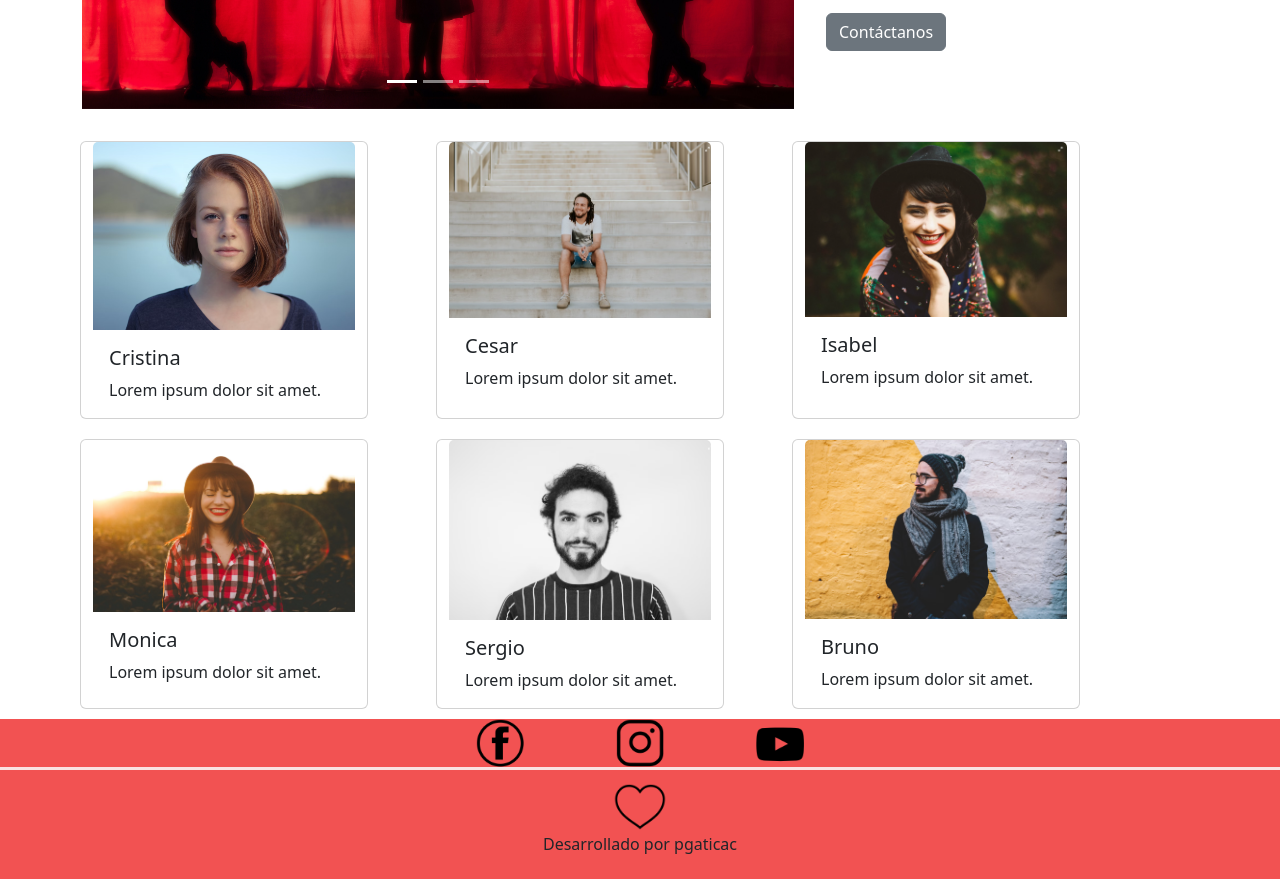
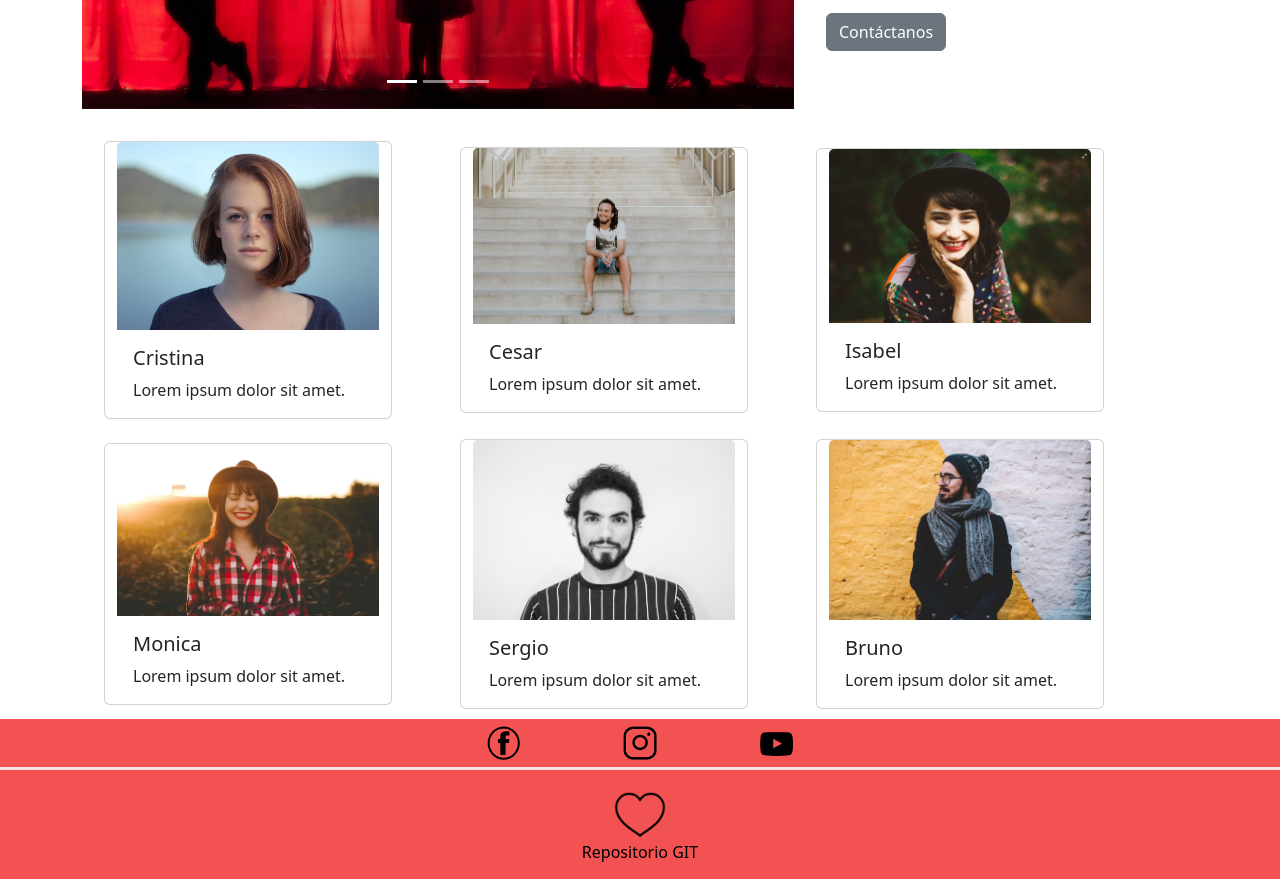
Before and after one commit to SalbornozD/CER1-AlbornozSebastian, a plain HTML site: page Certamen1/index.html in a window 1280 px wide. Shown: the part 422-1301 px from the top of the page. Drawn offline with nearby package versions, Linux system fonts and the light colour scheme.

Commit message:
Version final

```diff
--- a/Certamen1/css/style.css
+++ b/Certamen1/css/style.css
@@ -14,6 +14,12 @@
 
 .card{
     margin: 10px;
+}
+
+.centrar{
+    display: flex;
+    justify-content: center;
+    align-items: center;
 }
 
 footer{
@@ -34,13 +40,8 @@ footer{
     align-items: center;
 }
 
-#redes-sociales div{
+#redes-sociales img{
     height: 70%;
-}
-
-
-#redes-sociales img{
-    height: 100%;
 }
 
 #redes-sociales img:hover{
@@ -59,3 +60,8 @@ footer{
 #extra img{
     height: 50%;
 }
+
+a{
+    text-decoration: none;
+    color: black;
+}
--- a/Certamen1/index.html
+++ b/Certamen1/index.html
@@ -85,7 +85,7 @@
     </section>
     <section id="galeria" class="row">
 
-      <div class="row col-md-6 col-lg-4">
+      <div class="row col-md-6 col-lg-4 centrar">
         <div class="card" style="width: 18rem;">
           <img src="img/Cristina.png" class="card-img-top" alt="Cristina">
           <div class="card-body">
@@ -95,7 +95,7 @@
         </div>
       </div>
 
-      <div class="row col-md-6 col-lg-4">
+      <div class="row col-md-6 col-lg-4 centrar">
         <div class="card" style="width: 18rem;">
           <img src="img/Cesar.png" class="card-img-top" alt="Cesar">
           <div class="card-body">
@@ -105,7 +105,7 @@
         </div>
       </div>
 
-      <div class="row col-md-6 col-lg-4">
+      <div class="row col-md-6 col-lg-4 centrar">
         <div class="card" style="width: 18rem;">
           <img src="img/Isabel.png" class="card-img-top" alt="Isabel">
           <div class="card-body">
@@ -115,7 +115,7 @@
         </div>
       </div>
 
-      <div class="row col-md-6 col-lg-4">
+      <div class="row col-md-6 col-lg-4 centrar">
         <div class="card" style="width: 18rem;">
           <img src="img/Monica.png" class="card-img-top" alt="Monica">
           <div class="card-body">
@@ -125,7 +125,7 @@
         </div>
       </div>
 
-      <div class="row col-md-6 col-lg-4">
+      <div class="row col-md-6 col-lg-4 centrar">
         <div class="card" style="width: 18rem;">
           <img src="img/Sergio.png" class="card-img-top" alt="Sergio">
           <div class="card-body">
@@ -135,7 +135,7 @@
         </div>
       </div>
 
-      <div class="row col-md-6 col-lg-4">
+      <div class="row col-md-6 col-lg-4 centrar">
         <div class="card" style="width: 18rem;">
           <img src="img/Bruno.png" class="card-img-top" alt="Bruno">
           <div class="card-body">
@@ -156,7 +156,7 @@
     </div>
     <div id="extra">
       <img src="img/like.png" alt="corazon">
-      <p>Desarrollado por pgaticac</p>
+      <a href="https://github.com/SalbornozD/certamen1/tree/main">Repositorio GIT</a>
     </div>
   </footer>
 </body>
```
